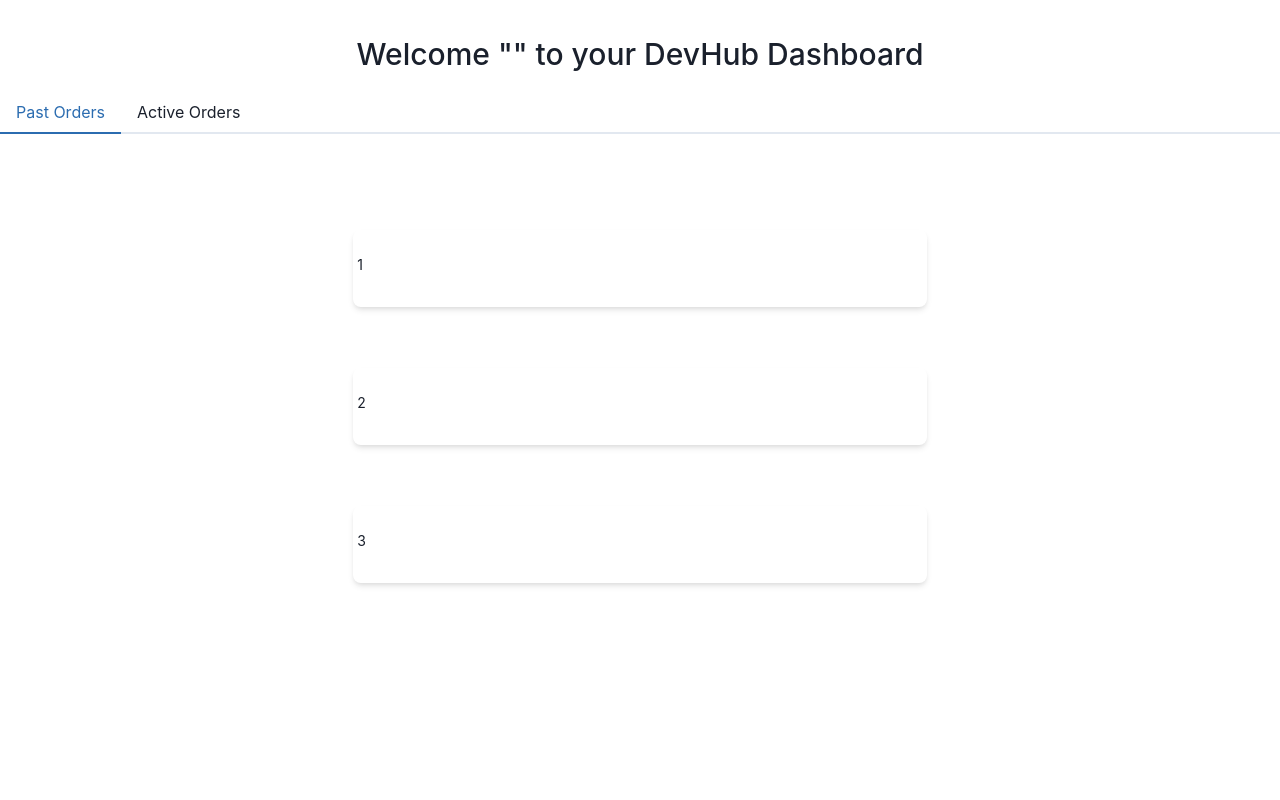
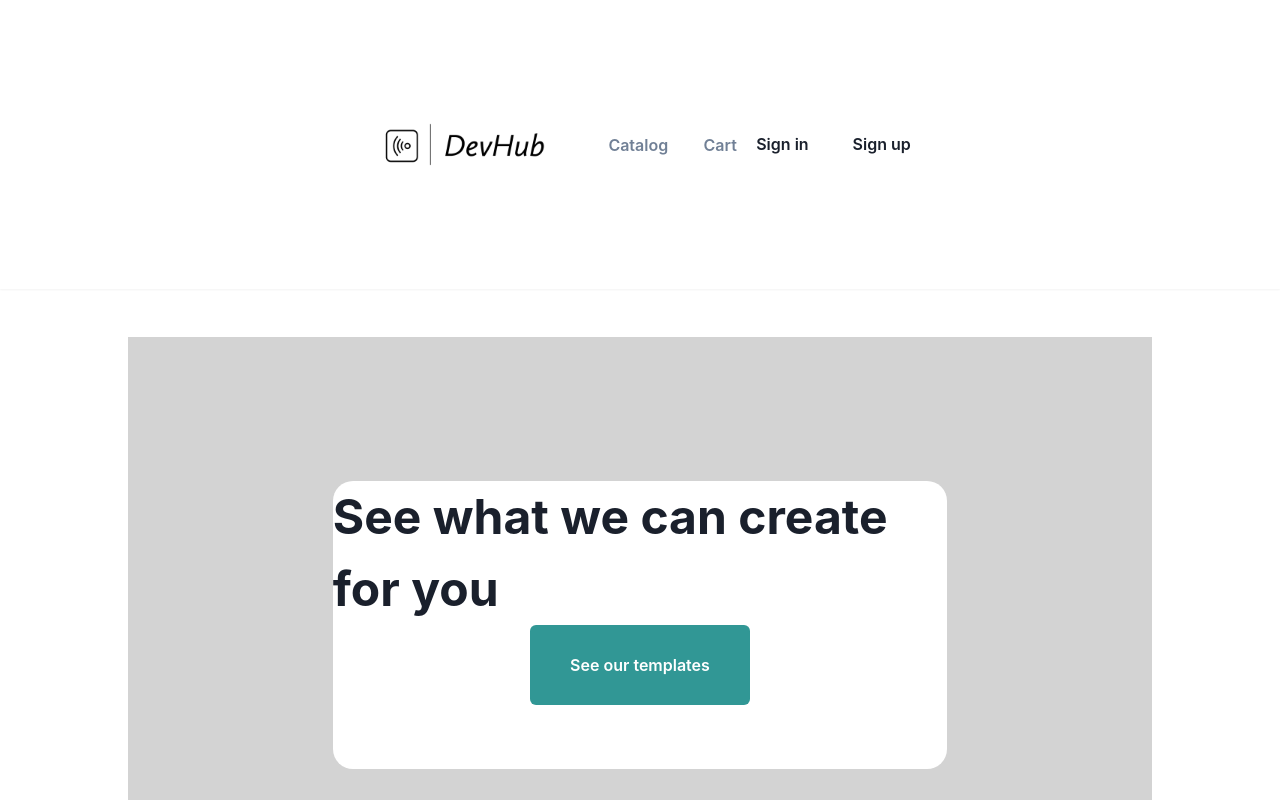
Before and after one commit to Marcus0224/DevHub, a React (Create React App) app in the folder dev-hub/: page / in a window 1280 px wide. Shown: the top 800 px of the page. Built offline with nearby package versions, Linux system fonts and the light colour scheme.

Commit message:
Dashboard

```diff
--- a/dev-hub/src/index.js
+++ b/dev-hub/src/index.js
@@ -5,8 +5,6 @@
 import reportWebVitals from './reportWebVitals';
 import * as serviceWorker from './serviceWorker';
 import { ChakraProvider } from '@chakra-ui/react'
-import { DashBoard } from './pages/DashBoard.js';
-import { SingleProduct } from './pages/SingleProduct';
 
 const container = document.getElementById('root');
 const root = ReactDOM.createRoot(container);
@@ -16,7 +14,7 @@
 
   <StrictMode>
     <ColorModeScript />
-    <DashBoard />
+    <App />
   </StrictMode>
 
   </ChakraProvider>
```
